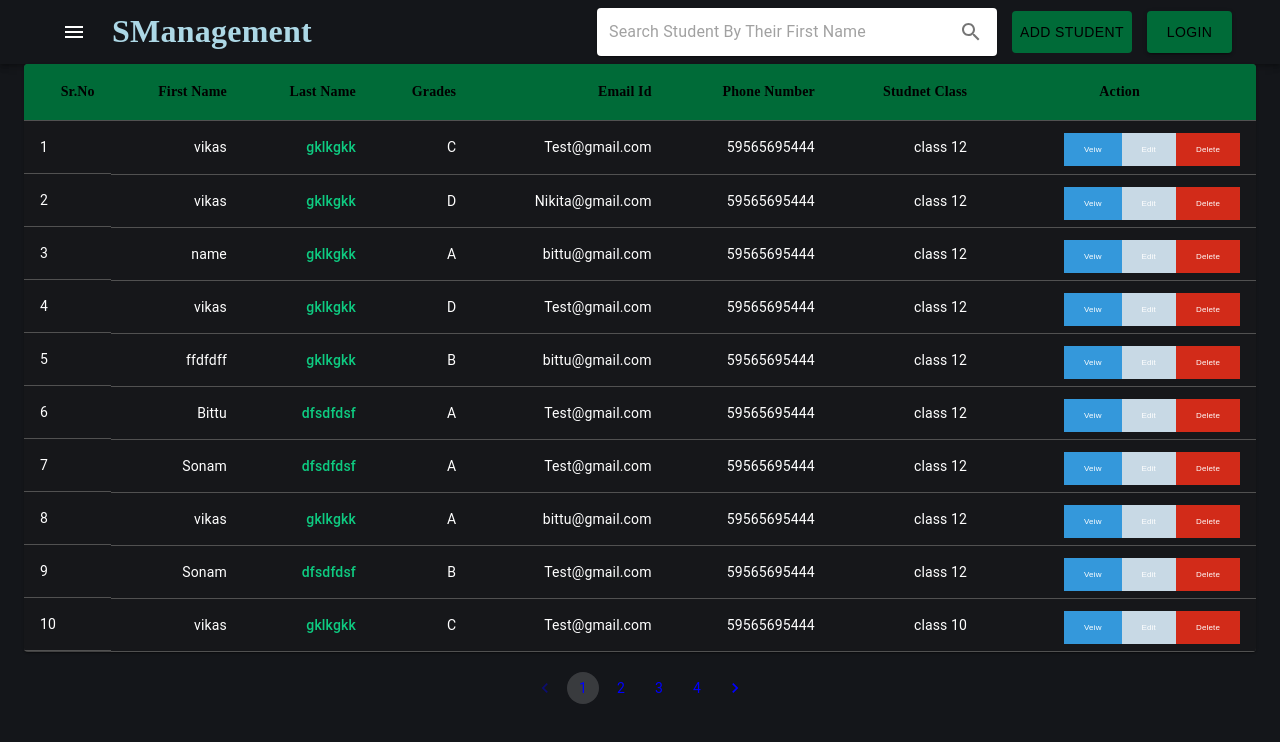
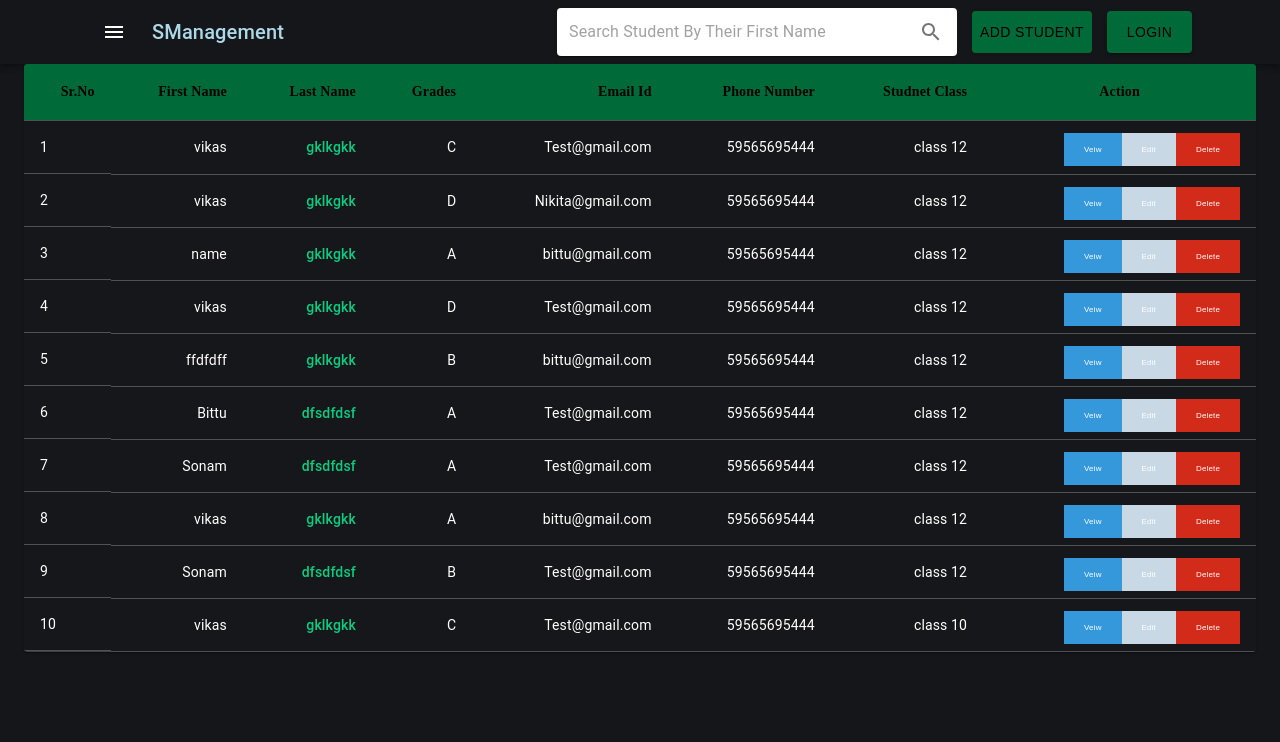
Before and after one commit to coderunner4sonam/SchoolManagement, a React (Create React App) app: page / in a window 1280 px wide. Shown: the top 742 px of the page. Built offline with nearby package versions, Linux system fonts and the light colour scheme.

Commit message:
bug fix deployement

```diff
--- a/package.json
+++ b/package.json
@@ -5,9 +5,6 @@
   "dependencies": {
     "@emotion/react": "^11.10.5",
     "@emotion/styled": "^11.10.5",
-    "@material-ui/core": "^4.12.3",
-    "@material-ui/icons": "^4.11.3",
-    "@material-ui/lab": "^4.0.0-alpha.60",
     "@mui/icons-material": "^5.10.16",
     "@mui/material": "^5.10.16",
     "@testing-library/jest-dom": "^5.16.5",
@@ -15,7 +12,6 @@
     "@testing-library/user-event": "^13.5.0",
     "axios": "^1.2.1",
     "react": "^18.2.0",
-
     "react-dom": "^18.2.0",
     "react-router-dom": "^6.4.5",
     "react-scripts": "5.0.1",
@@ -23,7 +19,6 @@
   },
   "scripts": {
     "start": "react-scripts start",
-
     "build": "react-scripts build",
     "test": "react-scripts test",
     "eject": "react-scripts eject"
--- a/src/Component/Headers.js
+++ b/src/Component/Headers.js
@@ -1,4 +1,4 @@
-import { AppBar, Container, Toolbar, Typography } from "@material-ui/core";
+import { AppBar, Container, Toolbar, Typography } from "@mui/material";
 import InputBase from "@mui/material/InputBase";
 import IconButton from "@mui/material/IconButton";
 import SearchIcon from "@mui/icons-material/Search";
--- a/src/Component/UserTable.js
+++ b/src/Component/UserTable.js
@@ -1,3 +1,235 @@
+// import React, { useContext, useEffect, useState } from "react";
+// import { makeStyles } from "@material-ui/core/styles";
+// import Pagination from "@material-ui/lab/Pagination";
+// import axios from "axios";
+// import { Link } from "react-router-dom";
+// import "../App.css";
+
+// import {
+//   Container,
+//   createTheme,
+//   TableCell,
+//   LinearProgress,
+//   ThemeProvider,
+//   TableBody,
+//   TableRow,
+//   TableHead,
+//   TableContainer,
+//   Table,
+//   Paper,
+// } from "@material-ui/core";
+// import { globalState } from "../Context";
+
+// export default function UserTable() {
+//   const [page, setPage] = useState(1);
+//   const {setCount}=useContext(globalState);
+//   let [user, setUser] = useState([]);
+//   const {store,setStore}=useContext(globalState);
+//   let [loading, setLoading] = useState(false); //page load
+//   let userfilter = [];
+
+//   const { text } = useContext(globalState); // searching
+
+//   const loaduser = () => {
+
+//     setUser(store);
+//     console.log(user);
+//     setLoading(false);
+//   };
+
+//   if (text) {
+//     console.log(text);
+
+//     userfilter = user.filter((ele) => {
+//       return ele.name.toLowerCase().includes(text.toLowerCase());
+//     });
+//   } else {
+//     userfilter = [...user];
+//   }
+
+//   setCount(user.length);
+//   console.log(user, "user");
+//   console.log(userfilter, "userfilter");
+
+//   useEffect(() => {
+//     setLoading(true);
+
+//     setTimeout(() => {
+//       loaduser();
+//     }, 200);
+//   }, [store]);
+
+//   const useStyles = makeStyles({
+//     row: {
+//       backgroundColor: "#16171a",
+//       cursor: "pointer",
+//       "&:hover": {
+//         backgroundColor: "#131111",
+//       },
+//       fontFamily: "Montserrat",
+//     },
+//     pagination: {
+//       "& .MuiPaginationItem-root": {
+//         color: "blue",
+//       },
+//     },
+//   });
+
+//   const classes = useStyles();
+
+//   const darkTheme = createTheme({
+//     palette: {
+//       primary: {
+//         main: "#fff",
+//       },
+//       type: "dark",
+//     },
+//   });
+
+//   useEffect(() => {
+//     setPage(1);
+//   }, []);
+
+//   const deleteUser = (id) => {
+//     let temp = store.filter((element,idx)=>{
+//       return idx!==id;
+//     });
+//     setStore(temp);
+//     loaduser();
+//   };
+
+//   return (
+//     <ThemeProvider theme={darkTheme}>
+//       <Container style={{ textAlign: "center" }}>
+//         <TableContainer component={Paper}>
+//           {loading ? (
+//             <LinearProgress style={{ backgroundColor: "#006B38FF" }} />
+//           ) : userfilter?.length === 0 ? (
+//             <h1>Seems Nothing Found :(</h1> // writing wrong name
+//           ) : (
+//             <Table aria-label="simple table">
+//               <TableHead style={{ backgroundColor: "#006B38FF" }}>
+//                 <TableRow>
+//                   {[
+//                     "Sr.No",
+//                     "First Name",
+//                     "Last Name",
+//                     "Grades",
+//                     "Email Id",
+//                     "Phone Number",
+//                     "Studnet Class",
+//                     "Action",
+//                   ].map((head) => (
+//                     <TableCell
+//                       style={{
+//                         color: "black",
+//                         fontWeight: "700",
+//                         fontFamily: "Montserrat",
+//                       }}
+//                       key={head}
+//                       align={ head==="Action"? "center":"right" }
+//                     >
+//                       {/* tablehead */}
+//                       {head}
+//                     </TableCell>
+//                   ))}
+//                 </TableRow>
+//               </TableHead>
+
+//               <TableBody>
+//                 {userfilter
+//                   .slice((page - 1) * 10, (page - 1) * 10 + 10) //0,10 ,11,20
+//                   .map((element, index) => {
+//                     return (
+//                       <TableRow
+//                         className={classes.row}
+//                         key={element.name + index}
+//                       >
+//                         <TableCell
+//                           component="th"
+//                           scope="row"
+//                           style={{
+//                             display: "flex",
+//                             gap: 15,
+//                           }}
+//                         >
+//                           {index + 1 + (page - 1) * 10}
+//                            {/* total number of student data in one page - start from 1-10*/}
+//                         </TableCell>
+//                         <TableCell align="right">{element.name}</TableCell>
+//                         <TableCell
+//                           align="right"
+//                           style={{
+//                             color: "rgb(14, 203, 129)",
+
+//                             fontWeight: 500,
+//                           }}
+//                         >
+//                           {element.username}
+//                         </TableCell>
+//                         <TableCell align="right">{element.grades}</TableCell>
+//                         <TableCell align="right">{element.email}</TableCell>
+//                         <TableCell align="right">{element.phone}</TableCell>
+//                         <TableCell align="right">{element.website}</TableCell>
+//                         <TableCell align="right">
+//                           <Link
+//                             className="veiwbutton"
+//                             exact
+//                             to={`/users/${element.name}`}
+//                           >
+//                             Veiw
+//                           </Link>
+//                           <Link
+//                             className="editbutton"
+//                             exact
+//                             to={`/users/edit/${element.name}`}
+//                           >
+//                             Edit
+//                           </Link>
+//                           <Link
+//                             className="deletebutton"
+//                             exact
+//                             onClick={() => deleteUser(index)}
+//                           >
+//                             Delete
+//                           </Link>
+//                         </TableCell>
+//                       </TableRow>
+//                     );
+//                   })}
+//               </TableBody>
+//             </Table>
+//           )}
+//         </TableContainer>
+
+//         {/* Comes from @material-ui/lab */}
+//         {userfilter?.length !== 0 ? (
+//           <Pagination
+//             count={
+//               parseInt((userfilter?.length / 10).toFixed(0)) === 0
+//                 ? 1
+//                 : parseInt((userfilter?.length / 10).toFixed(0))
+//             }
+//             style={{
+//               padding: 20,
+//               width: "100%",
+//               display: "flex",
+//               justifyContent: "center",
+//             }}
+//             classes={{ ul: classes.pagination }}
+//             onChange={(_, value) => {
+//               setPage(value);
+//               window.scroll(0, 450);
+//             }}
+//           />
+//         ) : null}
+//       </Container>
+//     </ThemeProvider>
+//   );
+// }
+
+// __________________________________________
+
 import React, { useContext, useEffect, useState } from "react";
 import { makeStyles } from "@material-ui/core/styles";
 import Pagination from "@material-ui/lab/Pagination";
@@ -22,20 +254,17 @@ import { globalState } from "../Context";
 
 export default function UserTable() {
   const [page, setPage] = useState(1);
-  const {setCount}=useContext(globalState);
+  const { setCount } = useContext(globalState);
   let [user, setUser] = useState([]);
-  const {store,setStore}=useContext(globalState);
-  let [loading, setloading] = useState(false); //page load
+  const { store, setStore } = useContext(globalState);
+  let [loading, setLoading] = useState(false); //page load
   let userfilter = [];
-
   const { text } = useContext(globalState); // searching
 
   const loaduser = () => {
-    // let result = await axios.get("http://localhost:3003/users");
-
     setUser(store);
     console.log(user);
-    setloading(false);
+    setLoading(false);
   };
 
   if (text) {
@@ -53,7 +282,7 @@ export default function UserTable() {
   console.log(userfilter, "userfilter");
 
   useEffect(() => {
-    setloading(true);
+    setLoading(true);
 
     setTimeout(() => {
       loaduser();
@@ -92,15 +321,28 @@ export default function UserTable() {
   }, []);
 
   const deleteUser = (id) => {
-    let temp = store.filter((element,idx)=>{
-      return idx!==id;
+    let temp = store.filter((element, idx) => {
+      return idx !== id;
     });
     setStore(temp);
     loaduser();
   };
 
+  const handleScroll = () => {
+    const { scrollTop, clientHeight, scrollHeight } = document.documentElement;
+    if (scrollTop + clientHeight >= scrollHeight - 20 && !loading) {
+
+      setLoading(true);
+      setPage((prevPage) => prevPage + 1);
+      setLoading(false);
+      console.log("ok")
+    }
+
+  };
+
   return (
-    <ThemeProvider theme={darkTheme}>
+    <div onScroll = {handleScroll} style={{ overflowY: 'scroll', height: '700px' }}>
+      <ThemeProvider theme={darkTheme} >
         <Container style={{ textAlign: "center" }}>
           <TableContainer component={Paper}>
             {loading ? (
@@ -108,7 +350,7 @@ export default function UserTable() {
             ) : userfilter?.length === 0 ? (
               <h1>Seems Nothing Found :(</h1> // writing wrong name
             ) : (
-            <Table aria-label="simple table">
+              <Table aria-label="simple table"  >
                 <TableHead style={{ backgroundColor: "#006B38FF" }}>
                   <TableRow>
                     {[
@@ -128,7 +370,7 @@ export default function UserTable() {
                           fontFamily: "Montserrat",
                         }}
                         key={head}
-                      align={ head==="Action"? "center":"right" }
+                        align={head === "Action" ? "center" : "right"}
                       >
                         {/* tablehead */}
                         {head}
@@ -138,7 +380,7 @@ export default function UserTable() {
                 </TableHead>
 
                 <TableBody>
-                {userfilter
+                  {user
                     .slice((page - 1) * 10, (page - 1) * 10 + 10) //0,10 ,11,20
                     .map((element, index) => {
                       return (
@@ -204,7 +446,7 @@ export default function UserTable() {
           </TableContainer>
 
           {/* Comes from @material-ui/lab */}
-        {userfilter?.length !== 0 ? (
+          {/* {userfilter?.length !== 0 ? (
             <Pagination
               count={
                 parseInt((userfilter?.length / 10).toFixed(0)) === 0
@@ -223,8 +465,9 @@ export default function UserTable() {
                 window.scroll(0, 450);
               }}
             />
-        ) : null}
+          ) : null} */}
         </Container>
       </ThemeProvider>
+    </div>
   );
 }
--- a/src/Context.js
+++ b/src/Context.js
@@ -329,9 +329,7 @@ function Context({ children }) {
   const [store, setStore] = useState(intitaldata);
 
   return (
-    <globalState.Provider
-      value={{ count, setCount, fvrt, setFvrt, text, setText, store, setStore }}
-    >
+    <globalState.Provider value={{ count, setCount, fvrt, setFvrt, text, setText, store, setStore }} >
       {children}
     </globalState.Provider>
   );
```
Lines whose indentation alone changed are shown as unchanged.
